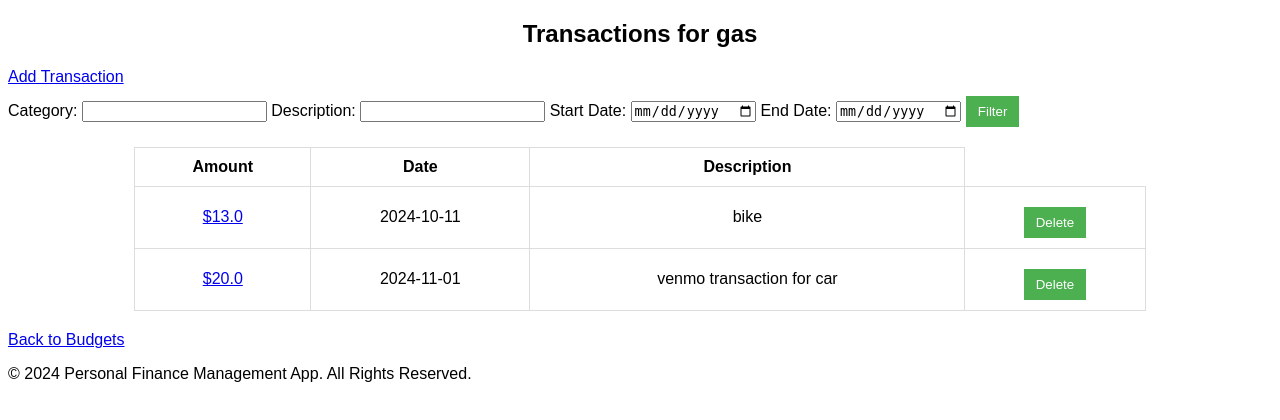
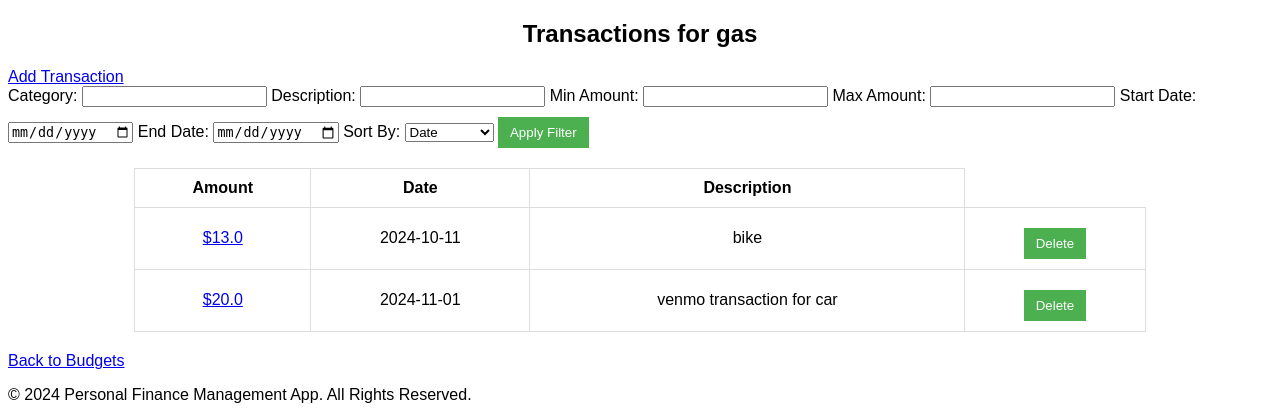
Before and after one commit to Prones94/Budget4You, a Flask app: page /budget/1/transactions in a window 1280 px wide. Shown: the part 26-446 px from the top of the page. Run offline with Flask 2, Linux system fonts and the light colour scheme; a user stored in the database is signed in; data comes from the database, SQL or seed files in the repository.

Commit message:
included more filters in viewing transactions like min, max, and sort by

```diff
--- a/templates/view_transactions.html
+++ b/templates/view_transactions.html
@@ -7,12 +7,18 @@
 
 <a href="{{ url_for('add_transaction', budget_id=budget['id']) }}">Add Transaction</a>
 
-<form action="{{ url_for('view_transactions', budget_id=budget['id']) }}" method="GET">
+<form action="{{ url_for('view_transactions', budget_id=budget['id']) }}" method="GET" class="filter-form">
     <label for="category">Category:</label>
     <input type="text" name="category" id="category" value="{{ category or '' }}">
 
     <label for="description">Description:</label>
     <input type="text" name="description" id="description" value="{{ description or '' }}">
+
+    <label for="min_amount">Min Amount:</label>
+    <input type="number" name="min_amount" id="min_amount" step="0.01" value="{{ request.args.get('min_amount','')}}">
+
+    <label for="max_amount">Max Amount:</label>
+    <input type="number" name="max_amount" id="max_amount" step="0.01" value={{ request.args.get('max_amount', '') }}>
 
     <label for="start_date">Start Date:</label>
     <input type="date" name="start_date" id="start_date" value="{{ start_date or '' }}">
@@ -20,7 +26,14 @@
     <label for="end_date">End Date:</label>
     <input type="date" name="end_date" id="end_date" value="{{ end_date or '' }}">
 
-    <button type="submit">Filter</button>
+    <label for="sort_by">Sort By:</label>
+    <select name="sort_by" id="sort_by">
+        <option value="date" {% if request.args.get('sort_by') == 'date' %}selected{% endif %}>Date</option>
+        <option value="amount" {% if request.args.get('sort_by') == 'amount' %}selected{% endif %}>Amount</option>
+        <option value="description" {% if request.args.get('sort-by') == 'description' %}selected{% endif %}>Description</option>
+    </select>
+
+    <button type="submit">Apply Filter</button>
 </form>
 
 
```
